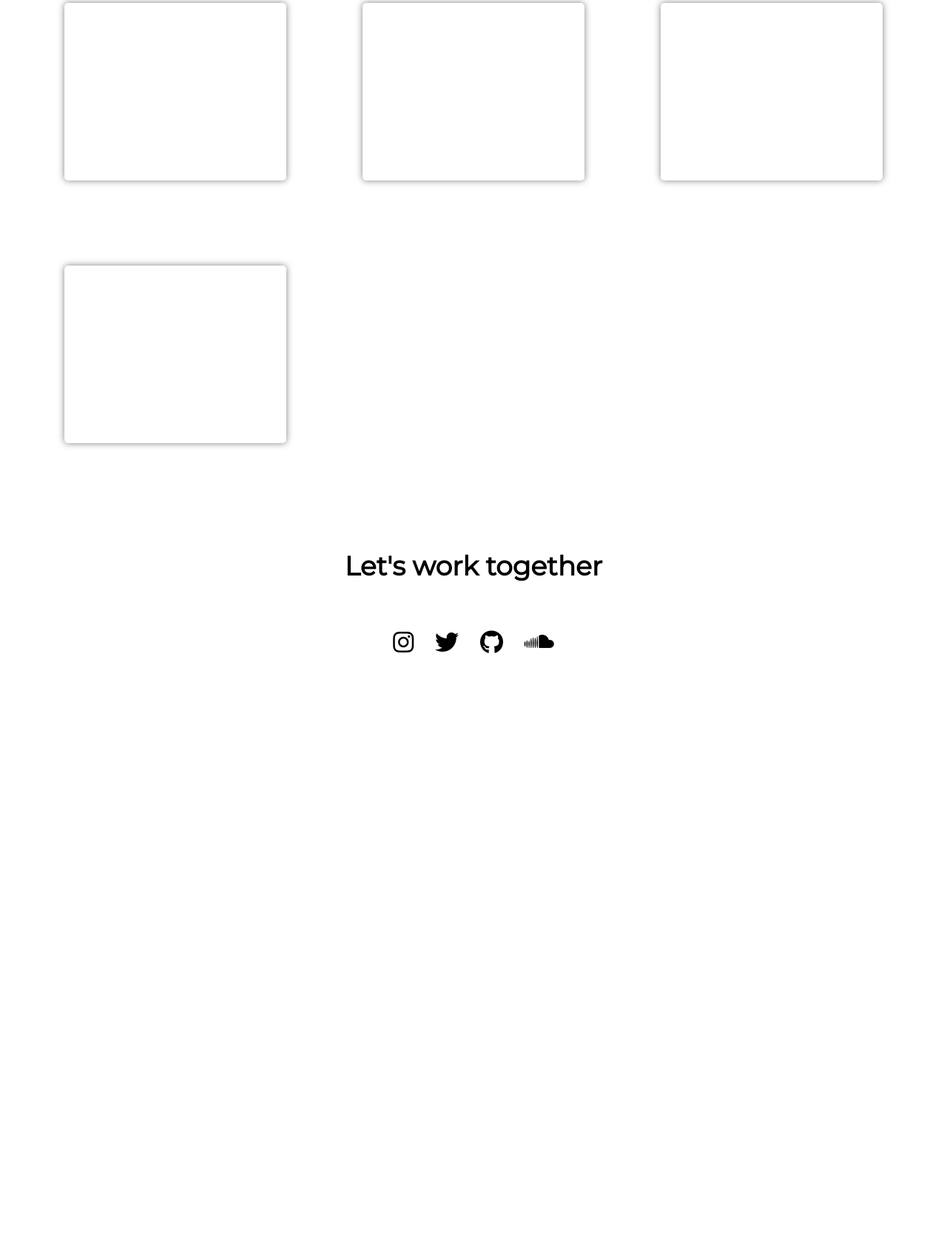
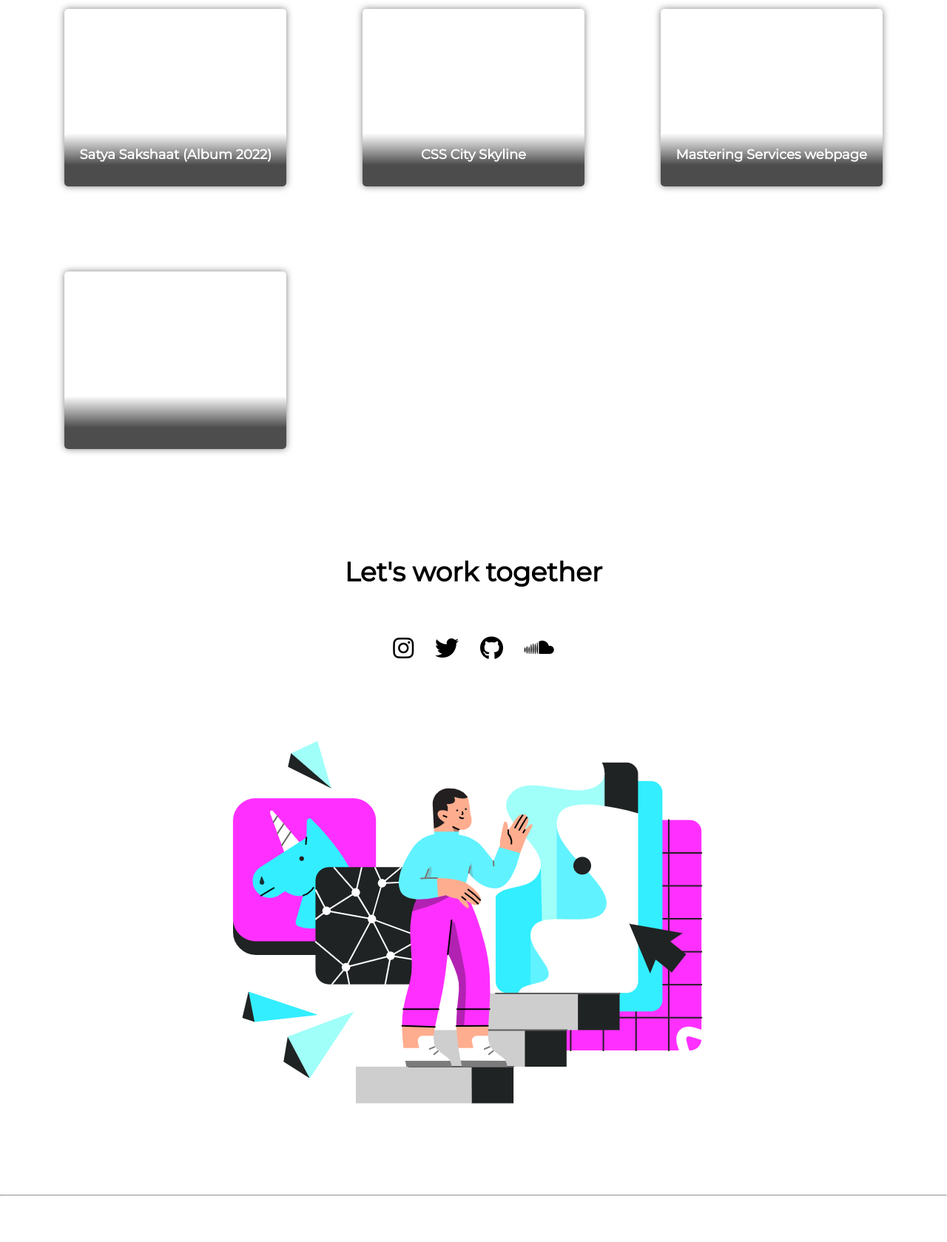
Before and after one commit to raghavmittal2/Raghav-Mittal-Portfolio, a plain HTML site: page index.html in a window 1280 px wide. Shown: the part 1121-2800 px from the top of the page at 74% size. Before the commit the page ends 2128 px from the top, so only its background shows below. Drawn offline with Linux system fonts and the light colour scheme.

Commit message:
design updates and changes

```diff
--- a/app/css/main.css
+++ b/app/css/main.css
@@ -52,18 +52,22 @@ a {
     color: black;
 }
 
+.nav-item a:hover {
+    color: rgb(146, 36, 255);
+}
+
 section {
     padding: 3.2em 3.6em 3.2em 3.6em;
 }
 
 #welcome-section {
-    background: linear-gradient(45deg, rgba(107,44,149,1) 0%, rgba(121,80,173,1) 25%, rgba(255,225,255,1) 100%);
+    background: linear-gradient(45deg, rgb(124, 52, 172) 0%, rgb(122, 85, 171) 25%, rgba(255,225,255,1) 100%);
     background-size: 200%;
-    height: 87vh;
-    animation: grdientmovement 15s ease-in-out infinite alternate;
+    height: 88vh;
+    animation: gradientmovement 15s ease-in-out infinite alternate;
 }
 
-@keyframes grdientmovement {
+@keyframes gradientmovement {
     0% {
        background-position: right;
     }
@@ -86,10 +90,15 @@ section {
     font-size: 3.6rem;
 }
 
+#rgv-emphasis {
+    color: rgb(237, 228, 228);
+    font-weight: 600;
+}
+
 #welcome-section div p {
     margin-block: 0.8em;
     font-style: italic;
-    animation: slide-up 2s;
+    animation: slide-up 2s ease-out;
 }
 
 #projects h1{
@@ -108,6 +117,7 @@ section {
 
 .project-card-container {
     display: block;
+    position: relative;
     box-shadow: 0px 0px 10px 0px rgba(0,0,0,.5);
     width: 300px;
     height: 30vh;
@@ -115,6 +125,22 @@ section {
     border-radius: 5px;
 }
 
+.card-title-wrap {
+    width: 100%;
+    height: 30%;
+    background: linear-gradient(transparent, black 60%);
+    opacity: 0.7;
+    position: absolute;
+    bottom: 0%;
+    border-radius: 5px;
+    color: white;
+}
+
+.card-title-wrap h2 {
+    font-size: 1.8rem;
+    text-align: center;
+    margin: 1em auto;
+}
 
 .section-heading {
     font-size: 3.6rem;
@@ -132,11 +158,38 @@ section {
     gap: 1.6em;
 }
 
+#contact-wrapper {
+    /*display: flex;
+    justify-content: center;
+    align-items: center;
+    flex-wrap: wrap; */
+}
 .fa-brands {
     color: black;
     font-size: 3.2rem;
 }
 
+#end-illustration {
+    display: block;
+    margin: auto;
+    padding: 0;
+    width: 70%;
+    max-width: 800px;
+    height: auto;
+}
+
+footer {
+    height: 22vh;
+    width: 100%;
+    position: relative;
+}
+
+footer p {
+    font-size: 1.6rem;
+    position: absolute;
+    bottom: 3.6em;
+    right: 3.2em;
+}
 
 @keyframes slide-up {
     0% {
--- a/index.html
+++ b/index.html
@@ -25,28 +25,49 @@
         <main>
             <section id="welcome-section">
                 <div>
-                    <h1>Hi, I am Raghav.</h1>
+                    <h1>Hi, I am <span id="rgv-emphasis">Raghav.</span></h1>
                     <p>a web developer, UI/UX designer and a musician</p>
                 </div>
             </section>
             <section id="projects">
                 <h1>Here are some of my projects.</h1>
                 <div class="grid-container">
-                    <div class="project-card-container"></div>
-                    <div class="project-card-container"></div>
-                    <div class="project-card-container"></div>
-                    <div class="project-card-container"></div>
+                    <div class="project-card-container">
+                        <div class="card-title-wrap">
+                            <h2>Satya Sakshaat (Album 2022)</h2>
+                        </div>
+                    </div>
+                    <div class="project-card-container">
+                        <div class="card-title-wrap">
+                            <h2>CSS City Skyline</h2>
+                        </div>
+                    </div>
+                    <div class="project-card-container">
+                        <div class="card-title-wrap">
+                            <h2>Mastering Services webpage</h2>
+                        </div>
+                    </div>
+                    <div class="project-card-container">
+                        <div class="card-title-wrap"></div>
+                    </div>
                 </div>
             </section>
             <section id="contact">
                 <h1 class="section-heading">Let's work together</h1>
+                <div id="contact-wrapper">
                     <ul id="social-media-list">
                         <li><a href="https://www.instagram.com/notcoolraghav/" target="_blank"><i class="fa-brands fa-instagram"></i></a></li>
                         <li><a href="https://twitter.com/notcoolraghav" target="_blank"><i class="fa-brands fa-twitter"></i></a></li>
                         <li><a href="https://github.com/raghavmittal2" target="_blank"><i class="fa-brands fa-github"></i></a></li>
                         <li><a href="https://soundcloud.com/raghavmusic" target="_blank"><i class="fa-brands fa-soundcloud"></i></a></li>
                     </ul>
+                    <img id="end-illustration" src="media/designstripe-illustration1.png" alt="an illustration of raghav creating design"/>
+                </div>
             </section>
         </main>
     </body>
+    <footer>
+        <hr>
+        <p>Raghav Mittal 2022</p>
+    </footer>
 </html>
```
Also changed, not shown: media/designstripe-illustration1.png (added). Lines whose indentation alone changed are shown as unchanged.
